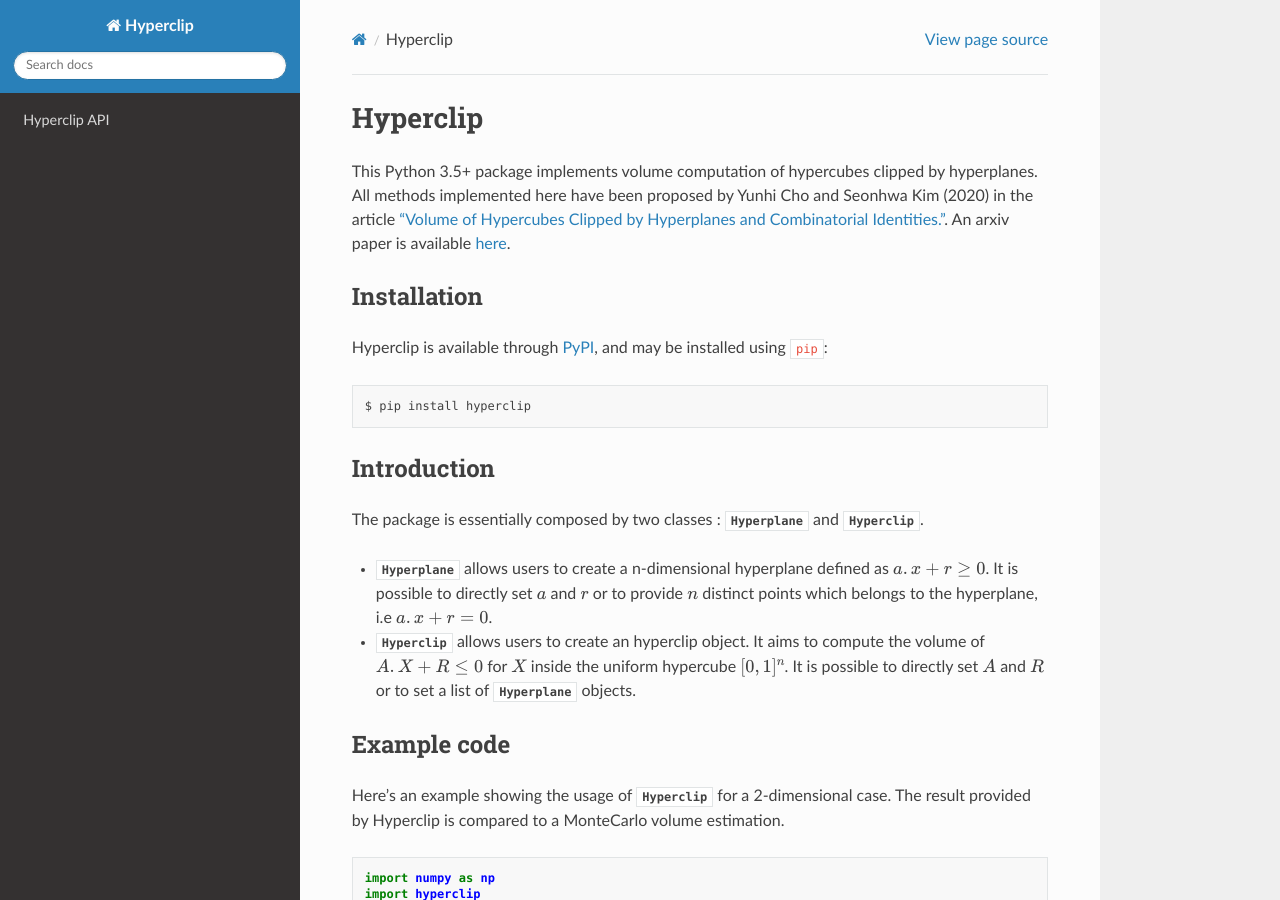
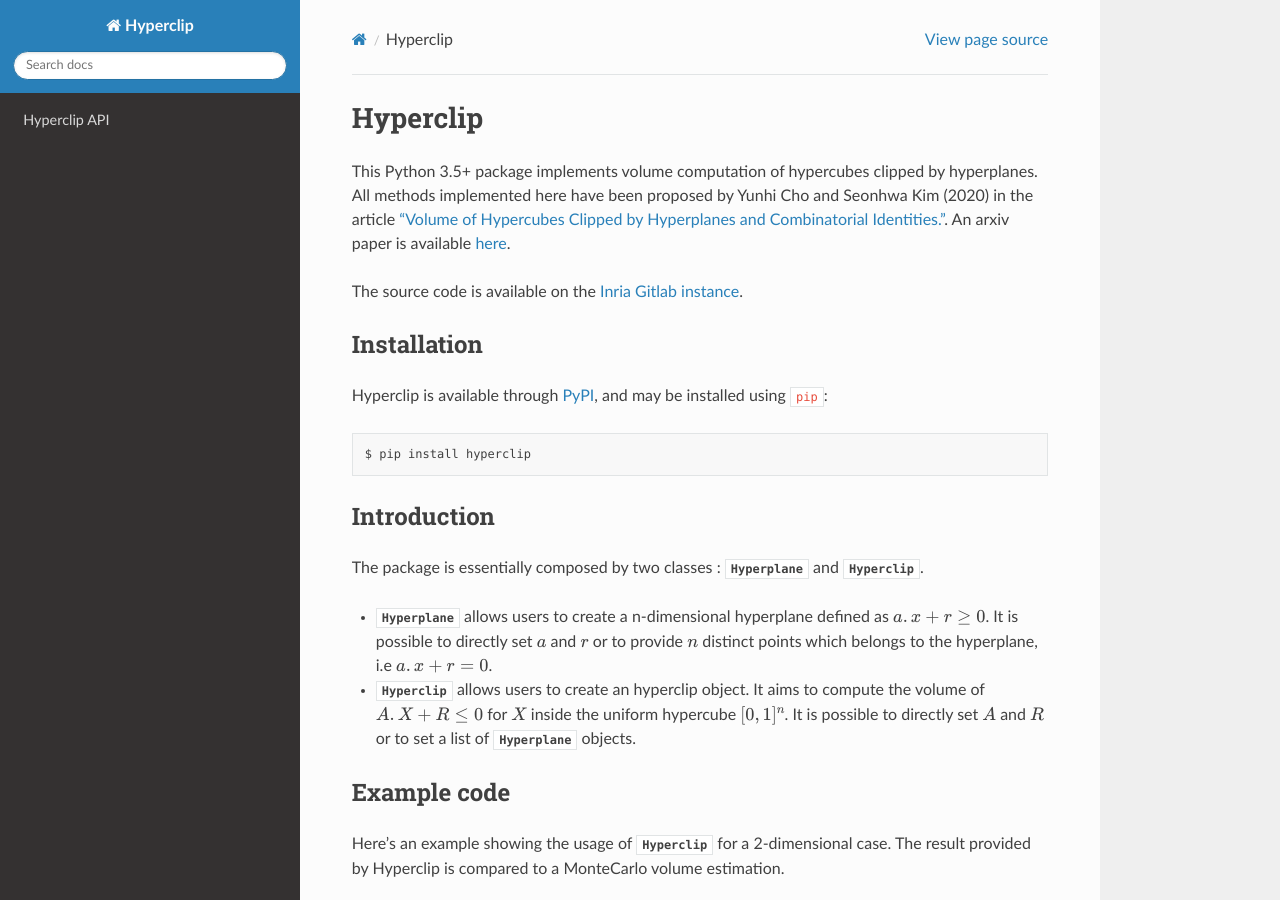
Before and after one commit to fmazy/hyperclip, a Sphinx documentation site: the page built from docs/source/index.rst, in a window 1280 px wide and 900 px high. Built offline with Sphinx 7.4.7 and the Read the Docs theme 2.0.0, drawn with Linux system fonts in a browser that asks for light colours.

Commit message:
adding inria gitlab on the doc

```diff
--- a/docs/source/index.rst
+++ b/docs/source/index.rst
@@ -8,6 +8,8 @@
 
 This Python 3.5+ package implements volume computation of hypercubes clipped by hyperplanes.
 All methods implemented here have been proposed by Yunhi Cho and Seonhwa Kim (2020) in the article `"Volume of Hypercubes Clipped by Hyperplanes and Combinatorial Identities." <https://doi.org/10.13001/ela.2020.5085>`_. An arxiv paper is available `here <https://arxiv.org/pdf/1512.07768.pdf>`_.
+
+The source code is available on the `Inria Gitlab instance <https://gitlab.inria.fr/fmazy/hyperclip>`_.
 
 Installation
 ------------
@@ -23,7 +25,6 @@
 
 * :class:`~hyperclip.Hyperplane` allows users to create a n-dimensional hyperplane defined as :math:`a.x + r \geq 0`. It is possible to directly set :math:`a` and :math:`r` or to provide :math:`n` distinct points which belongs to the hyperplane, i.e :math:`a.x + r = 0`.
 * :class:`~hyperclip.Hyperclip` allows users to create an hyperclip object. It aims to compute the volume of :math:`A.X+R \leq 0` for :math:`X` inside the uniform hypercube :math:`[0,1]^n`. It is possible to directly set :math:`A` and :math:`R` or to set a list of :class:`~hyperclip.Hyperplane` objects.
-
 
 
 Example code
```
